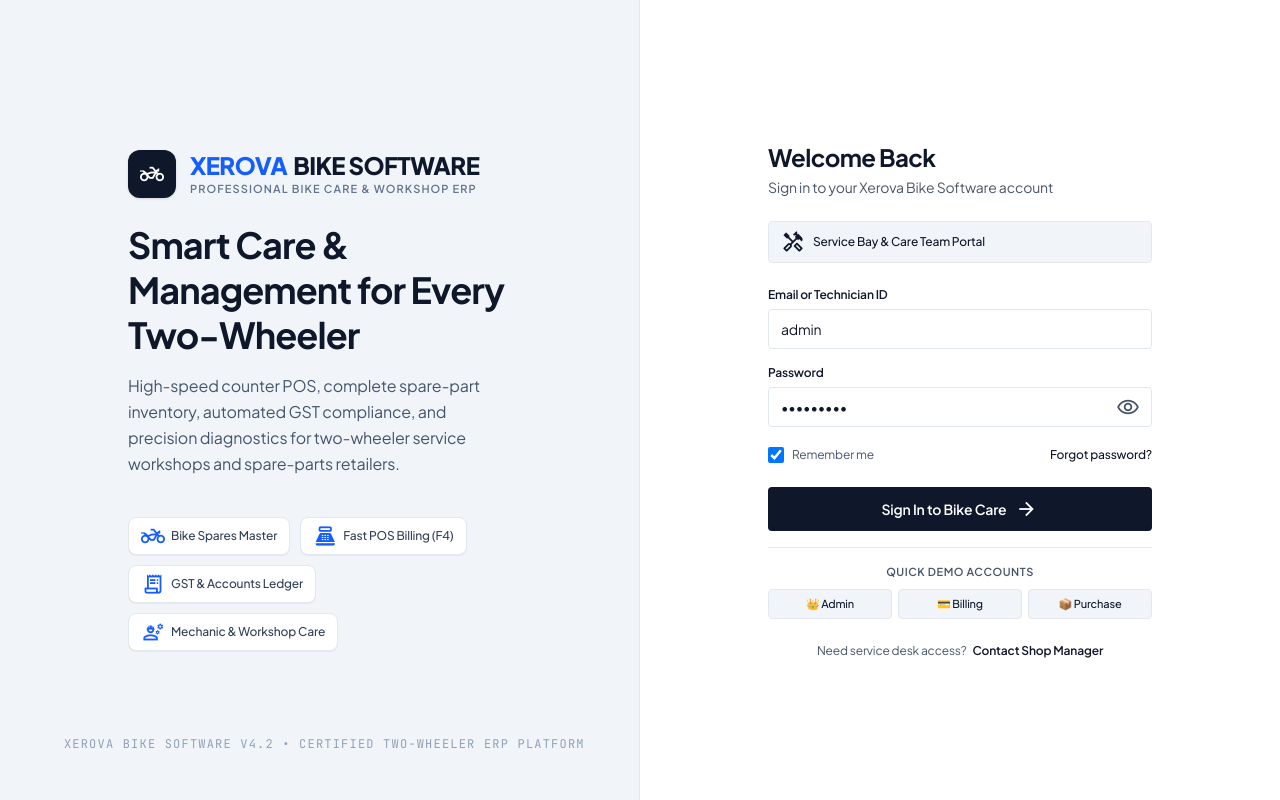
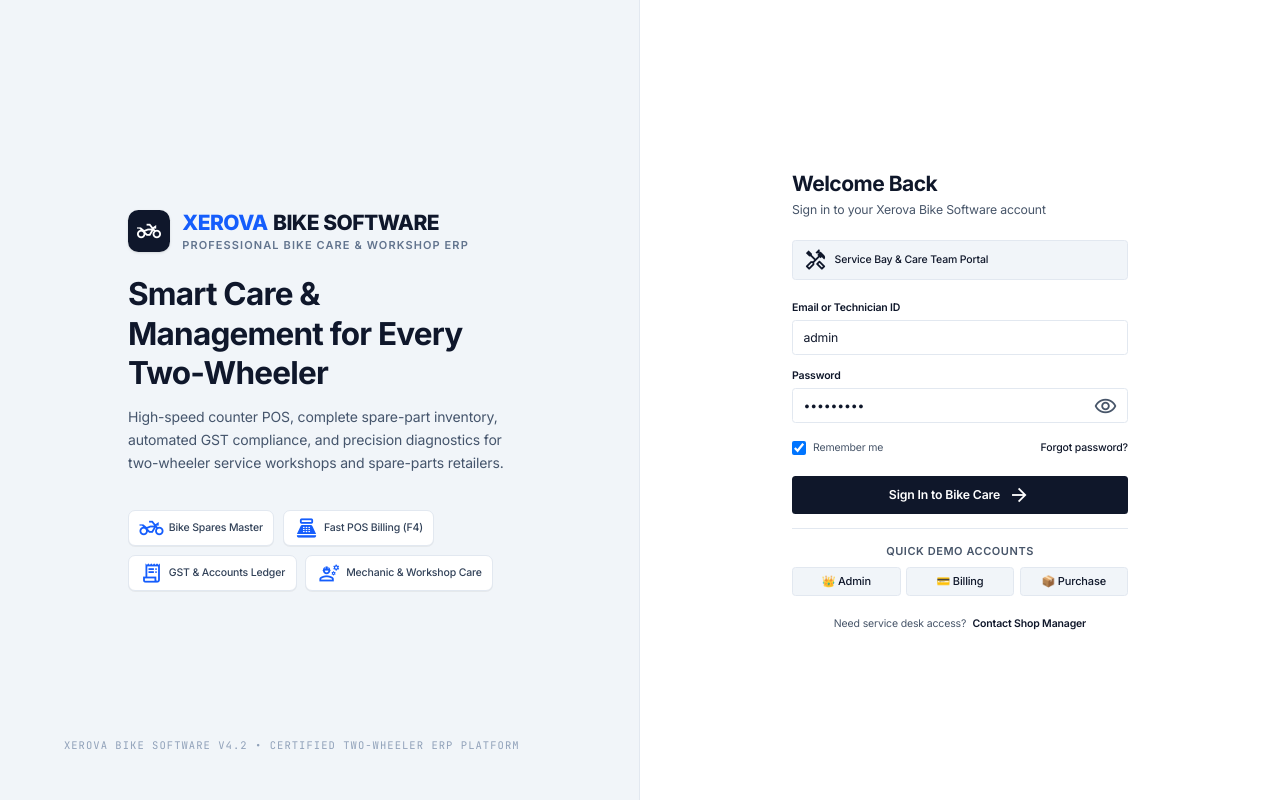
Before and after one commit to Dhineshkumardhina/XEROVA-BIKECARE, a React (Vite) app: page / in a window 1280 px wide. Built offline with nearby package versions, Linux system fonts and the light colour scheme; no server answers.

Commit message:
feat: configure Tailwind CSS with custom theme and Inter font

```diff
--- a/index.html
+++ b/index.html
@@ -12,7 +12,7 @@
     <meta name="twitter:card" content="summary_large_image" />
     <link rel="preconnect" href="https://fonts.googleapis.com" />
     <link rel="preconnect" href="https://fonts.gstatic.com" crossorigin />
-    <link href="https://fonts.googleapis.com/css2?family=Plus+Jakarta+Sans:ital,wght@0,300..800;1,300..800&family=JetBrains+Mono:ital,wght@0,400..700;1,400..700&display=swap" rel="stylesheet" />
+    <link href="https://fonts.googleapis.com/css2?family=Inter:opsz,wght@14..32,300..800&family=JetBrains+Mono:ital,wght@0,400..700;1,400..700&display=swap" rel="stylesheet" />
     <link href="https://fonts.googleapis.com/css2?family=Material+Symbols+Outlined:opsz,wght,FILL,GRAD@20..48,100..700,0..1,-50..200" rel="stylesheet" />
   </head>
   <body>
--- a/src/index.css
+++ b/src/index.css
@@ -1,9 +1,9 @@
 @import "tailwindcss";
 
 @theme {
-  --font-sans: 'Plus Jakarta Sans', -apple-system, BlinkMacSystemFont, 'Segoe UI', Roboto, sans-serif;
-  --font-inter: 'Plus Jakarta Sans', -apple-system, BlinkMacSystemFont, 'Segoe UI', Roboto, sans-serif;
-  --font-mono: 'JetBrains Mono', monospace;
+  --font-sans: 'Inter', -apple-system, BlinkMacSystemFont, 'Segoe UI', Roboto, sans-serif;
+  --font-inter: 'Inter', -apple-system, BlinkMacSystemFont, 'Segoe UI', Roboto, sans-serif;
+  --font-mono: 'JetBrains Mono', ui-monospace, SFMono-Regular, Menlo, Monaco, Consolas, monospace;
 
   /* Modern, Clean Slate / Zinc Neutral Theme */
   --color-tertiary: #0f172a;
@@ -67,12 +67,21 @@
   html, body {
     margin: 0;
     padding: 0;
-    font-family: 'Plus Jakarta Sans', -apple-system, BlinkMacSystemFont, 'Segoe UI', Roboto, sans-serif;
+    font-family: 'Inter', -apple-system, BlinkMacSystemFont, 'Segoe UI', system-ui, Roboto, sans-serif;
+    font-feature-settings: "cv02" 1, "cv03" 1, "cv04" 1, "cv11" 1, "ss01" 1;
     background-color: #f8fafc;
     color: #0f172a;
     -webkit-font-smoothing: antialiased;
     -moz-osx-font-smoothing: grayscale;
-    letter-spacing: -0.01em;
+    font-size: 14px;
+    line-height: 1.5;
+    letter-spacing: -0.011em;
+  }
+
+  /* Universal tabular figures for currency and numbers */
+  .tabular-nums, .font-mono {
+    font-feature-settings: "tnum" 1;
+    font-variant-numeric: tabular-nums;
   }
 }
 
@@ -80,51 +89,54 @@
   font-family: var(--font-mono);
   font-size: 11px;
   line-height: 14px;
-  letter-spacing: 0.01em;
   font-weight: 600;
+  letter-spacing: 0.02em;
 }
 
 .font-numeric-data {
   font-family: var(--font-mono);
-  font-size: 13px;
+  font-size: 13.5px;
   line-height: 18px;
-  letter-spacing: -0.01em;
-  font-weight: 500;
+  letter-spacing: -0.02em;
+  font-weight: 600;
+  font-variant-numeric: tabular-nums;
 }
 
 .font-numeric-lg {
   font-family: var(--font-mono);
-  font-size: 22px;
-  line-height: 28px;
-  letter-spacing: -0.02em;
+  font-size: 24px;
+  line-height: 30px;
+  letter-spacing: -0.03em;
   font-weight: 700;
+  font-variant-numeric: tabular-nums;
 }
 
 .font-body-sm {
   font-family: var(--font-inter);
   font-size: 13px;
-  line-height: 18px;
+  line-height: 19px;
 }
 
 .font-body-md {
   font-family: var(--font-inter);
   font-size: 14px;
-  line-height: 20px;
+  line-height: 21px;
 }
 
 .font-table-cell {
   font-family: var(--font-inter);
-  font-size: 13px;
-  line-height: 18px;
-  font-weight: 400;
+  font-size: 13.5px;
+  line-height: 19px;
+  font-weight: 450;
 }
 
 .font-label-caps {
   font-family: var(--font-inter);
   font-size: 11px;
   line-height: 14px;
-  letter-spacing: 0.03em;
-  font-weight: 600;
+  letter-spacing: 0.04em;
+  font-weight: 700;
+  text-transform: uppercase;
 }
 
 .font-headline-md {
@@ -137,16 +149,16 @@
 
 .font-headline-lg {
   font-family: var(--font-inter);
-  font-size: 19px;
-  line-height: 26px;
+  font-size: 20px;
+  line-height: 28px;
   letter-spacing: -0.02em;
   font-weight: 700;
 }
 
 .font-headline-xl {
   font-family: var(--font-inter);
-  font-size: 24px;
-  line-height: 30px;
+  font-size: 26px;
+  line-height: 32px;
   letter-spacing: -0.025em;
   font-weight: 700;
 }
```
